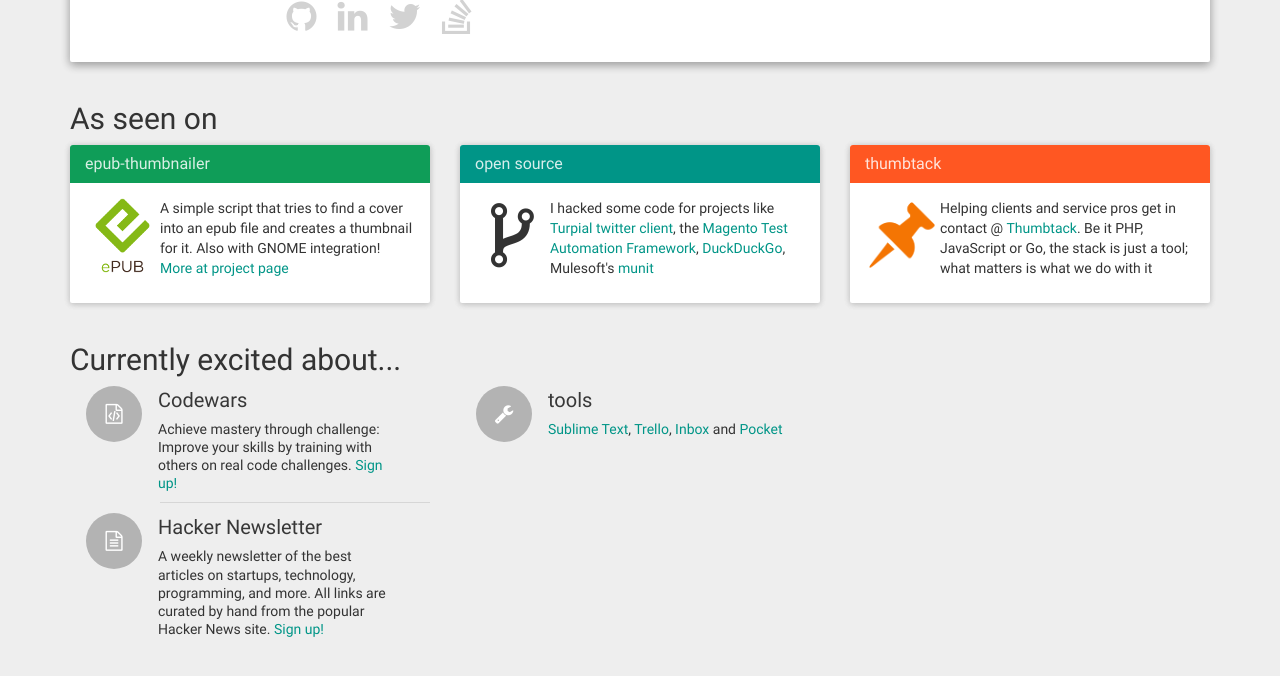
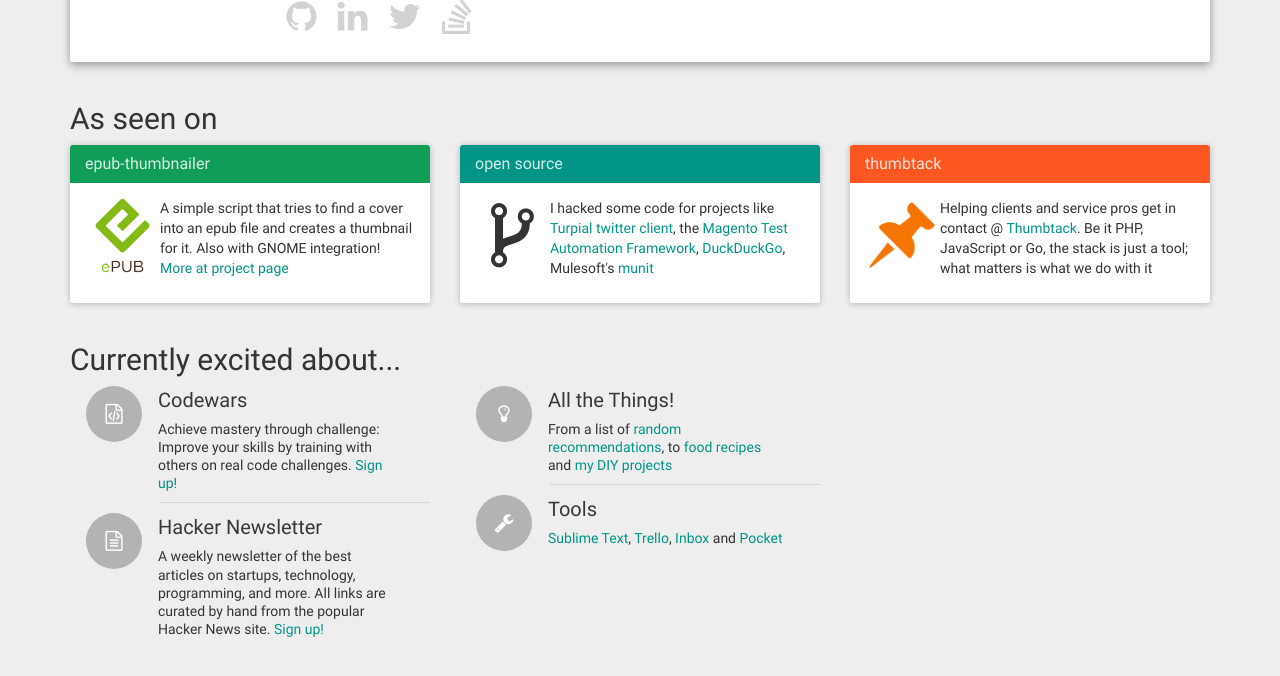
Before and after one commit to marianosimone/marianosimone.github.com, a Jekyll site: the page index.html, which Jekyll copies as it is, in a window 1280 px wide, cut to the strip 198-874 px from the top of the page. Built offline with Jekyll 4.4.1, drawn with Linux system fonts in a browser that asks for light colours; nearby versions of some CDN libraries.

Commit message:
add recommendations

```diff
--- a/index.html
+++ b/index.html
@@ -146,7 +146,6 @@
                             </div>
                         </div>
                         <div class="list-group-separator"></div>
-
                         <div class="list-group-item">
                             <div class="row-action-primary"><i class="fa fa-file-text-o"></i></div>
                             <div class="row-content">
@@ -161,9 +160,17 @@
                 <div class="bs-component">
                     <div class="list-group">
                         <div class="list-group-item">
+                            <div class="row-action-primary"><i class="fa fa-lightbulb-o"></i></div>
+                            <div class="row-content">
+                                <h4 class="list-group-item-heading">All the Things!</h4>
+                                <p class="list-group-item-text">From a list of <a href="https://github.com/marianosimone/take-a-look">random recommendations</a>, to <a href="https://github.com/marianosimone/great-food-recipes">food recipes</a> and <a href="https://github.com/marianosimone/diy-projects">my DIY projects</a></p>
+                            </div>
+                        </div>
+                        <div class="list-group-separator"></div>
+                        <div class="list-group-item">
                             <div class="row-action-primary"><i class="fa fa-wrench"></i></div>
                             <div class="row-content">
-                                <h4 class="list-group-item-heading">tools</h4>
+                                <h4 class="list-group-item-heading">Tools</h4>
                                 <p class="list-group-item-text"><a href="http://www.sublimetext.com/">Sublime Text</a>, <a href="http://www.trello.com">Trello</a>, <a href="https://inbox.google.com/">Inbox</a> and <a href="http://www.getpocket.com">Pocket</a></p>
                             </div>
                         </div>
```
